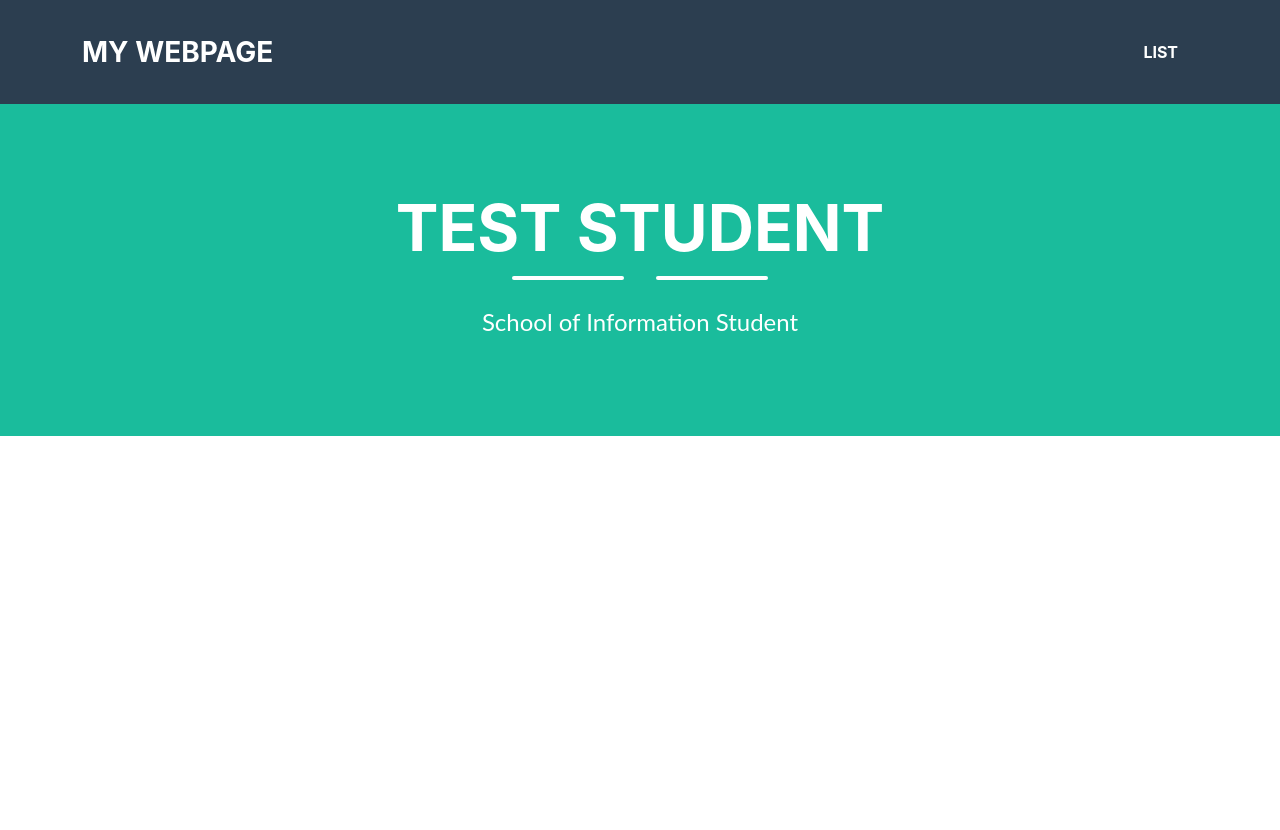
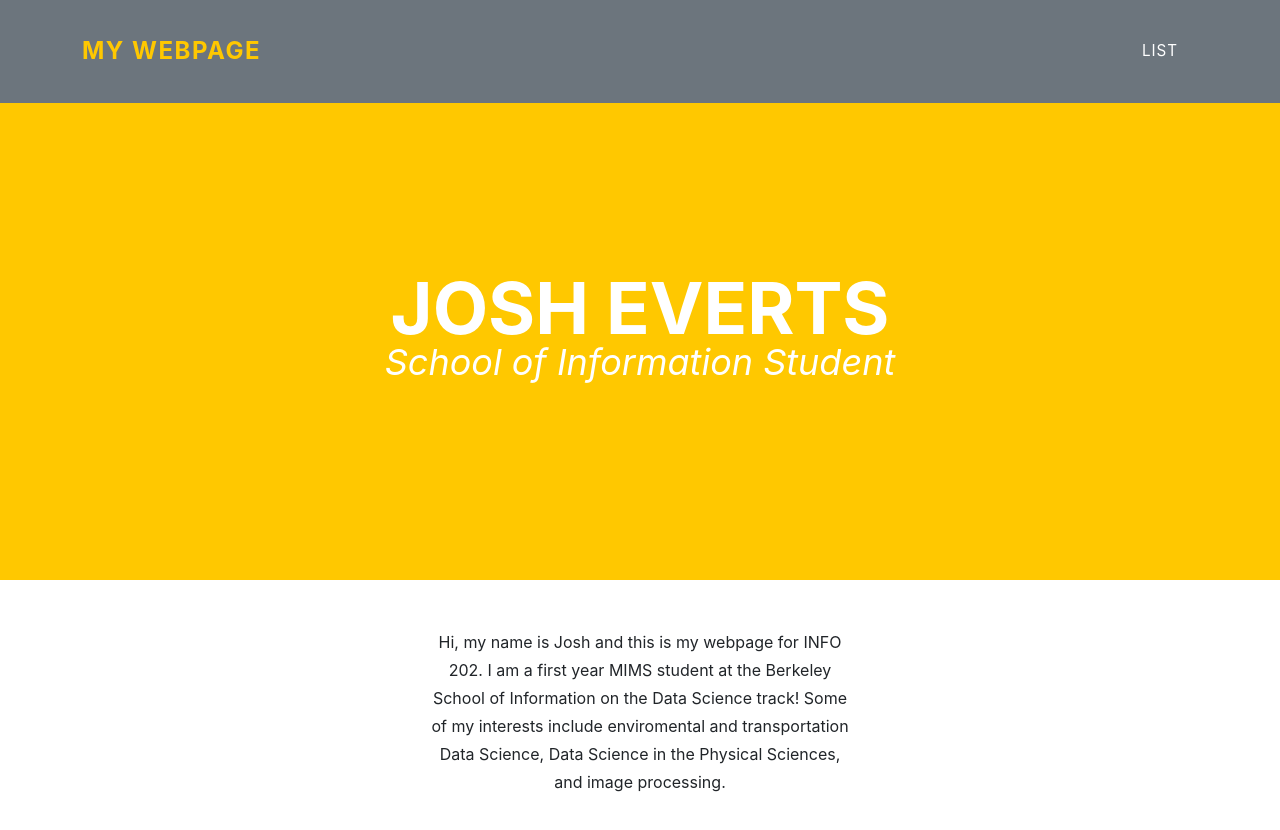
Before and after one commit to Josh-Everts/Josh-Everts, a plain HTML site: page WebsiteAssignmentFiles/index.html in a window 1280 px wide. Before the commit the page ends 800 px from the top, so only its background shows below. Drawn offline with Linux system fonts and the light colour scheme.

Commit message:
changes to html and css

```diff
--- a/WebsiteAssignmentFiles/index.html
+++ b/WebsiteAssignmentFiles/index.html
@@ -1,9 +1,9 @@
 <!DOCTYPE HTML>
 <html>
     <header>
-        <link rel="stylesheet" href="style.css">
+        <link rel="stylesheet" href="style1.css">
         <link rel="stylesheet" href="table_style.css">
-        <title>My Webpage Title</title>
+        <title> My Webpage </title>
     </header>
     <body>
         <!---Navigation--->
@@ -23,7 +23,7 @@
             <div class="container d-flex align-items-center flex-column">
 
                 <!-- This code is for the student name-->
-                <h1 class="masthead-heading text-uppercase mb-0">Test Student</h1>
+                <h1 class="masthead-heading text-uppercase mb-0">Josh Everts</h1>
                 <!--This code creates the two lines separating the student name from the subtitle-->
                 <div class="divider-custom divider-light">
                     <div class="divider-custom-line"></div>
@@ -36,7 +36,10 @@
         <center>
             <br /><br />
             <div class="col-md-6 col-lg-4 mb-5">
-                <!-- put your bio paragraph here; remember to use the correct html tags -->
+                <p>Hi, my name is Josh and this is my webpage for INFO 202. I am a first year
+                    MIMS student at the Berkeley School of Information on the Data Science track!
+                    Some of my interests include enviromental and transportation Data Science,
+                    Data Science in the Physical Sciences, and image processing.</p>
 
             </div>
         </center>
```
Also changed, not shown: WebsiteAssignmentFiles/style1.css (renamed from WebsiteAssignmentFiles/Example CSS Style Templates/style1.css), WebsiteAssignmentFiles/style2.css (renamed from WebsiteAssignmentFiles/Example CSS Style Templates/style2.css), WebsiteAssignmentFiles/style3.css (renamed from WebsiteAssignmentFiles/Example CSS Style Templates/style3.css), 2 other files.
